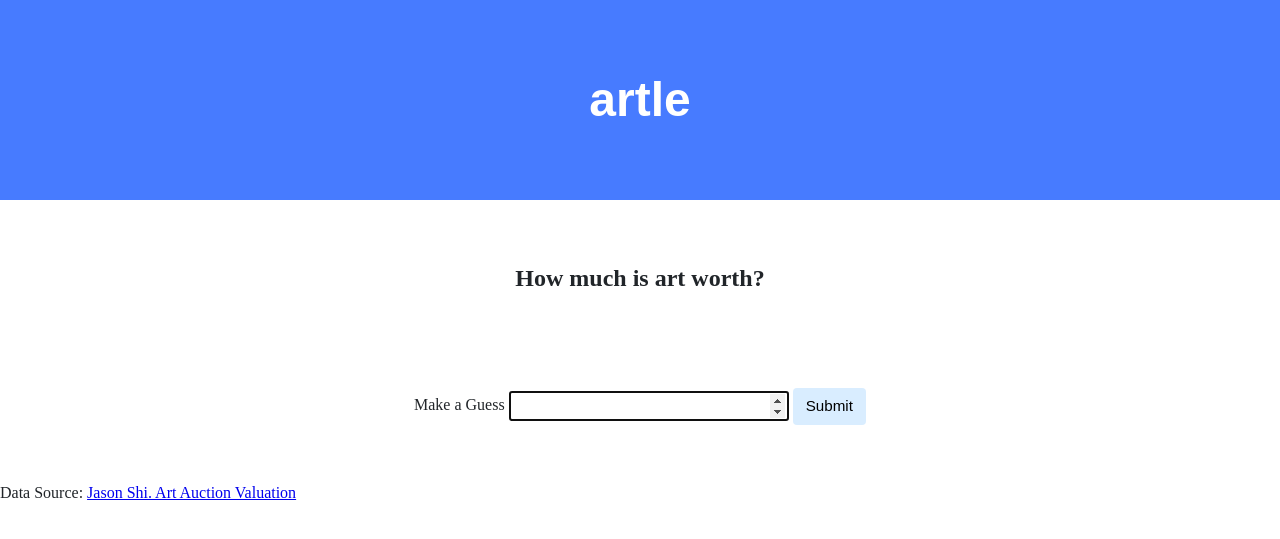
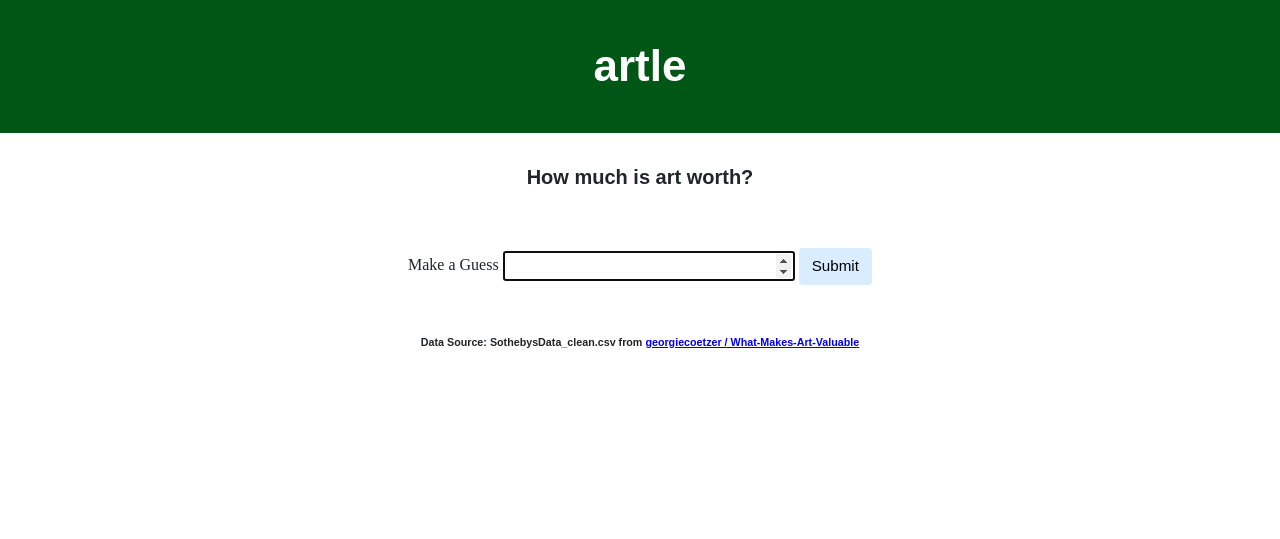
Before and after one commit to Huthakis/artle, a Flask app: template templates/index.html in a window 1280 px wide. Shown: the top 539 px of the page. Run offline with Flask 3, Linux system fonts and the light colour scheme; the template is opened without the code that fills it, so the values that code supplies are empty; parts of the project's set-up code (start-up, migrations or seed data) failed here and were passed over.

Commit message:
Updated code for new dataset

```diff
--- a/app.py
+++ b/app.py
@@ -15,10 +15,16 @@ art_df = pd.read_csv('art_data.csv')
 # Set random number
 rand_number = randint(0, len(art_df) + 1)
 
-# Get information random art
-art_name = art_df.name.iloc[rand_number]
-art_url = art_df.source.iloc[rand_number]
+# Get information on random art
+artist = art_df.artist.iloc[rand_number]
+art_name = art_df.title.iloc[rand_number]
+art_url = art_df.image.iloc[rand_number]
 art_price = art_df.price.iloc[rand_number]
+art_low = art_df.low_estimate.iloc[rand_number]
+art_high = art_df.high_estimate.iloc[rand_number]
+art_date = art_df.date.iloc[rand_number]
+art_other = art_df.loc[(art_df['artist'] == artist) & (art_df['price'] != art_price),
+                       'price'].sample(n=1).values[0]
 
 # Initalise global variables
 tolerance = 0.1
@@ -28,27 +34,18 @@ outcomes = {}
 
 # Function to provide clues
 def get_clue(data, rand_number, rounds):
-    # Local variables
-    artist = data.artist.iloc[rand_number]
-    price = data.price.iloc[rand_number]
-
     # Control flow with match-case
     match rounds:
         case 1:
-            return f'The art is called: {data.name.iloc[rand_number]}'
+            return f'The art is called: {art_name}'
         case 2:
-            return f'The artist is: {data.country.iloc[rand_number]}'
+            return f'The artist is: {artist}'
         case 3:
-            if pd.isna(data.yearOfDeath.iloc[rand_number]):
-                return 'The artist is alive.'
-            else:
-                return f'The artist died in: {data.yearOfDeath.iloc[rand_number]}'
+            return f'The auction category is: {data.category.iloc[rand_number]}'
         case 4:
-            return f'The artist is: {artist}'
+            return f'Other art by this artist has sold for: ${art_other}'
         case 5:
-            other_prices = data[data['artist'] == artist].price
-            selection = other_prices[other_prices != price].sample(n=1).values[0]
-            return f'Other art by this artist has sold for: ${selection}'
+            return f'The auction price was estimated to be between ${art_low} and ${art_high}'
 
 @app.route('/')
 def index():
@@ -66,7 +63,7 @@ def index():
         # Get clue information
         for i in range(5):
             clues.append(get_clue(art_df, rand_number, (i + 1)))
-        return render_template('over.html', art_name=art_name, art_url=art_url, clues=clues, art_price=art_price)
+        return render_template('over.html', art_name=art_name, art_url=art_url, clues=clues, art_price=art_price, art_date=art_date)
 
 
 @app.route('/guess', methods=['POST'])
@@ -91,7 +88,7 @@ def guess():
             information = []
             for i in range(5):
                 information.append(get_clue(art_df, rand_number, (i + 1)))
-            return render_template('winner.html', art_name=art_name, art_url=art_url, information=information, art_price=art_price)
+            return render_template('winner.html', art_name=art_name, art_url=art_url, information=information, art_price=art_price, art_date=art_date, guess=guess)
 
         elif guess > art_price:
             result = 'Too High'
--- a/static/styles.css
+++ b/static/styles.css
@@ -18,17 +18,17 @@ body {
 }
 
 .header {
-    background-color: #477bff;
+    background-color: #005615;
     color: #fff;
-    margin-bottom: 2rem;
-    padding: 2rem 1rem;
+    margin-bottom: 0.25rem;
+    padding: 0.25rem;
     text-align: center;
 }
 
 .section {
-    padding-bottom: 1rem;
-    padding-left: 2rem;
-    padding-right: 2rem;
+    padding-bottom: 0.5rem;
+    padding-left: 0.5rem;
+    padding-right: 0.5rem;
     padding-top: 0.5rem;
 }
 
@@ -39,8 +39,19 @@ body {
 
 h1 {
     font-family: 'Montserrat', sans-serif;
-    font-size: 48px;
+    font-size: 44px;
 }
+
+h2 {
+    font-family: 'Montserrat', sans-serif;
+    font-size: 20px;
+}
+
+h6 {
+    font-family: 'Montserrat', sans-serif;
+    text-align: center;
+}
+
 
 button, input[type="submit"] {
     background-color: #d9edff;
--- a/templates/index.html
+++ b/templates/index.html
@@ -2,7 +2,7 @@
 
 <html lang="en">
     <head>
-        <meta name = "viewport" content="initial-scale=1, width=device-width">
+        <meta name="viewport" content="initial-scale=1, width=device-width">
         <link href="./../static/styles.css" rel="stylesheet">
         <title>artle</title>
     </head>
@@ -15,11 +15,7 @@
 
             <div class="section">
                 <h2>How much is art worth?</h2>
-            </div>
-
-            <!-- Section for art image-->
-            <div class="section">
-                <img src="{{ art_url }}" alt="{{ art_name }}">
+                <img src="{{ art_url }}" alt="{{ art_name }}" height="320">
             </div>
 
             <div class="section">
@@ -73,6 +69,6 @@
     </body>
 
     <footer>
-        <p>Data Source: <a href="https://github.com/jasonshi10/art_auction_valuation" target="_blank">Jason Shi. Art Auction Valuation</a></p>
+        <h6>Data Source: SothebysData_clean.csv from <a href="https://github.com/georgiecoetzer/What-Makes-Art-Valuable/tree/main" target="_blank">georgiecoetzer / What-Makes-Art-Valuable</a></h6>
     </footer>
 </html>
```
Also changed, not shown: templates/over.html (+8 -4 lines), templates/winner.html (+11 -4 lines), README.md.
